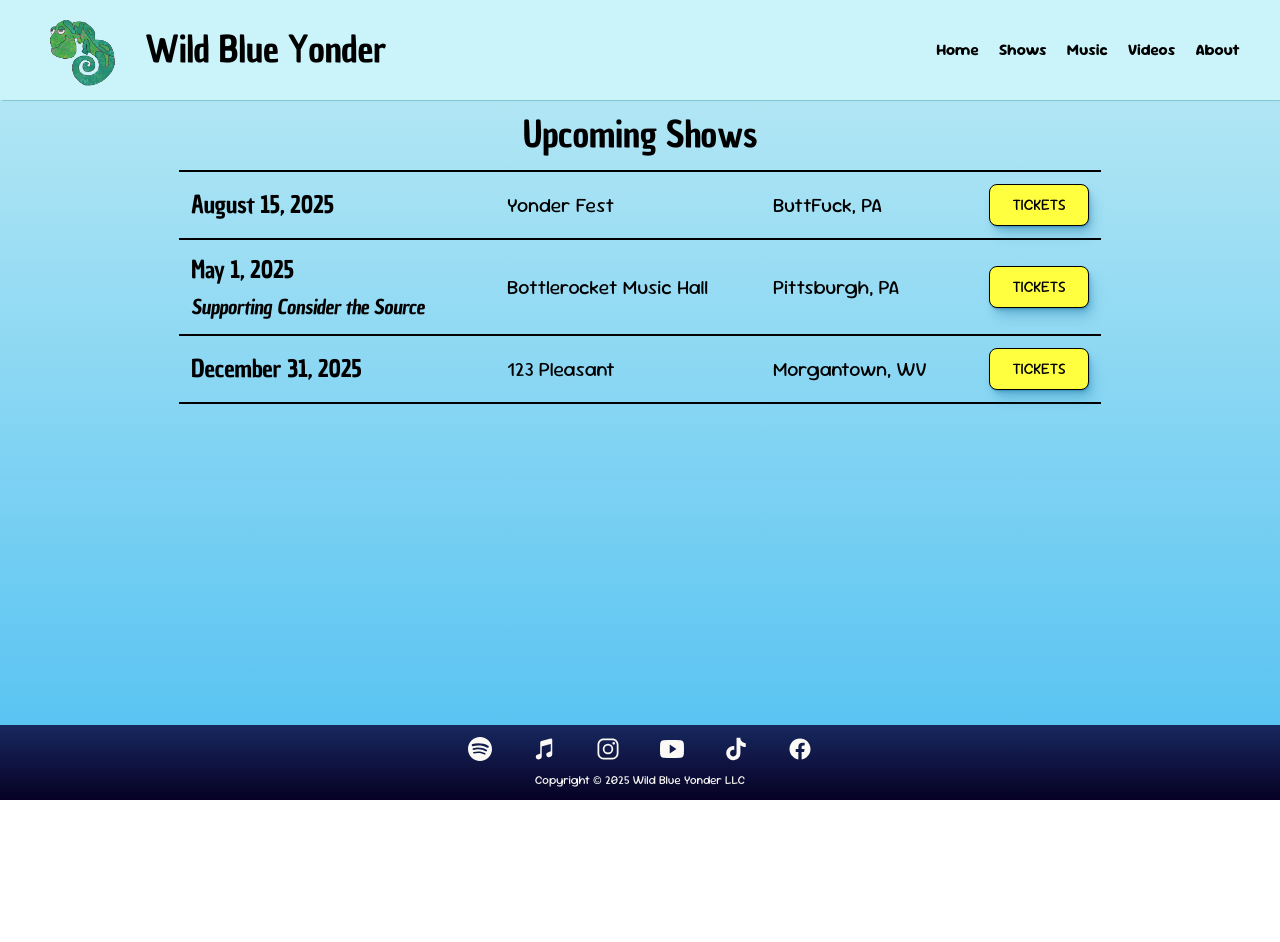
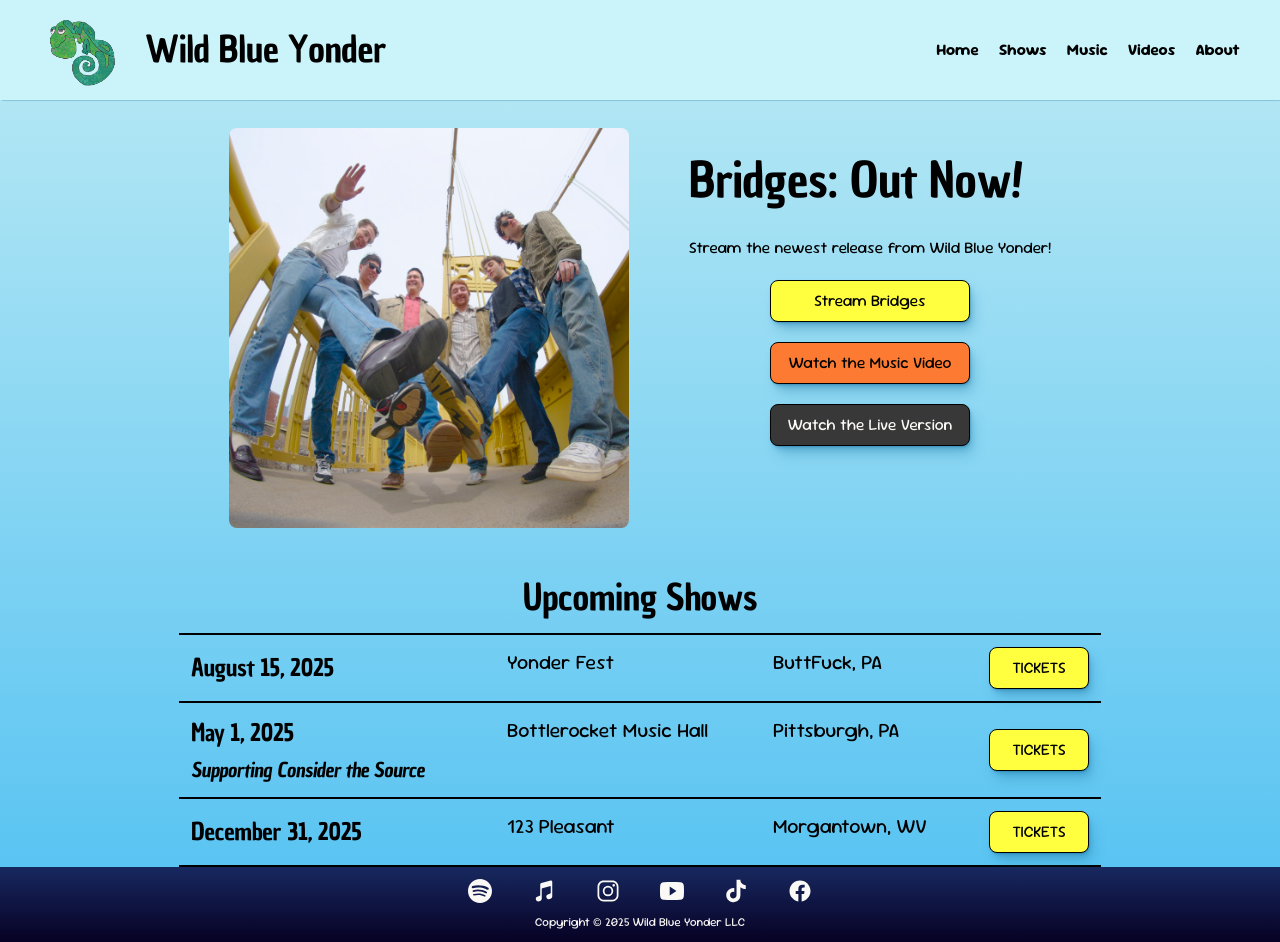
Before and after one commit to danielkurtsawyer/wild-blue-yonder, a React (Vite) app in the folder wild-blue-yonder-website/: page / in a window 1280 px wide. Before the commit the page ends 800 px from the top, so only its background shows below. Built offline with nearby package versions, Linux system fonts and the light colour scheme.

Commit message:
Added Featured Release component
Consists of one large horizontal flexbox, and a vertical flexbox for the right-side info

buttons are set to a fixed width of 200px

```diff
--- a/wild-blue-yonder-website/src/App.jsx
+++ b/wild-blue-yonder-website/src/App.jsx
@@ -9,6 +9,7 @@ import LinkPrimary from "./components/Link/LinkPrimary.jsx";
 import LinkSecondary from "./components/Link/LinkSecondary.jsx";
 import LinkTertiary from "./components/Link/LinkTertiary.jsx";
 import UpcomingShows from "./components/UpcomingShows/UpcomingShows.jsx";
+import FeaturedRelease from "./components/FeaturedRelease/FeaturedRelease.jsx";
 
 function App() {
   return (
@@ -17,6 +18,7 @@ function App() {
         <Header />
       </header>
       <main>
+        <FeaturedRelease />
         <UpcomingShows />
       </main>
       <footer>
--- /dev/null
+++ b/wild-blue-yonder-website/src/components/FeaturedRelease/FeaturedRelease.jsx
@@ -0,0 +1,36 @@
+import "./featured-release.css";
+import BridgesArt from "../../assets/images/Album Art/bridges cover.jpg";
+import ButtonPrimary from "../Button/ButtonPrimary";
+import ButtonSecondary from "../Button/ButtonSecondary";
+import ButtonTertiary from "../Button/ButtonTertiary";
+
+export default function FeaturedRelease() {
+  return (
+    <div className="release-container">
+      <div className="release-art">
+        <img src={BridgesArt} alt="" />
+      </div>
+      <div className="release-info">
+        <h1>Bridges: Out Now!</h1>
+        <p className="larger-text">
+          Stream the newest release from Wild Blue Yonder!
+        </p>
+        <ButtonPrimary
+          href="https://google.com"
+          text="Stream Bridges"
+          className="shadow-gradient-bottom-elevation-medium release-button"
+        />
+        <ButtonSecondary
+          href="https://google.com"
+          text="Watch the Music Video"
+          className="shadow-gradient-bottom-elevation-medium release-button"
+        />
+        <ButtonTertiary
+          href="https://google.com"
+          text="Watch the Live Version"
+          className="shadow-gradient-bottom-elevation-medium release-button"
+        />
+      </div>
+    </div>
+  );
+}
--- /dev/null
+++ b/wild-blue-yonder-website/src/components/FeaturedRelease/featured-release.css
@@ -0,0 +1,38 @@
+.release-container {
+  display: flex;
+  gap: 60px;
+  justify-content: center;
+  padding: 28px;
+}
+
+/* .release-art {
+  width: 500px;
+  height: 500px;
+} */
+
+.release-art img {
+  width: 400px;
+  height: 400px;
+  border-radius: 8px;
+}
+
+.release-info {
+  display: flex;
+  flex-direction: column;
+  padding: 16px 0px;
+  gap: 20px;
+  align-items: center;
+}
+
+.release-info h1,
+p {
+  align-self: start;
+}
+
+.release-info p {
+  font-family: "body-text";
+}
+
+.release-button {
+  width: 200px;
+}
```
